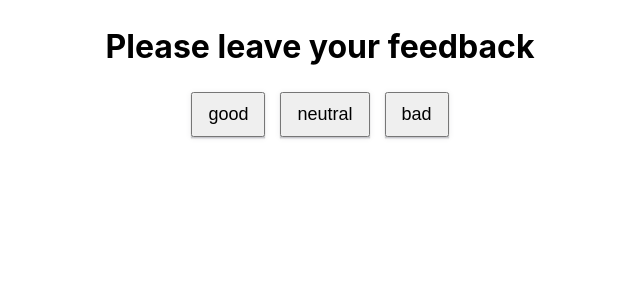
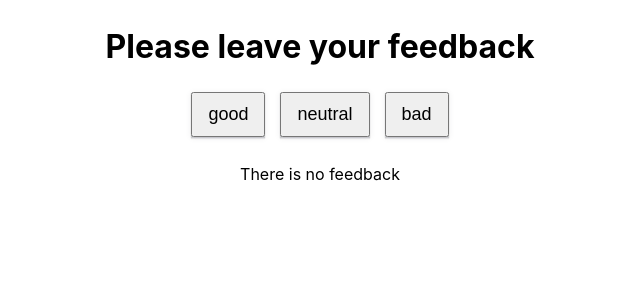
Before and after one commit to Senichkaa/goit-react-hw-02-feedback, a React (Create React App) app: page / in a window 1280 px wide. Shown: the top 300 px of the page, without its empty margins (320-960 px from the left). Built offline with nearby package versions, Linux system fonts and the light colour scheme.

Commit message:
bug fixed

```diff
--- a/src/components/Statistics.jsx
+++ b/src/components/Statistics.jsx
@@ -21,7 +21,7 @@ export const Statistics = ({
       </>
     );
   } else {
-    <Notification message="There is no feedback" />;
+    return <Notification message="There is no feedback" />;
   }
 };
 
```
